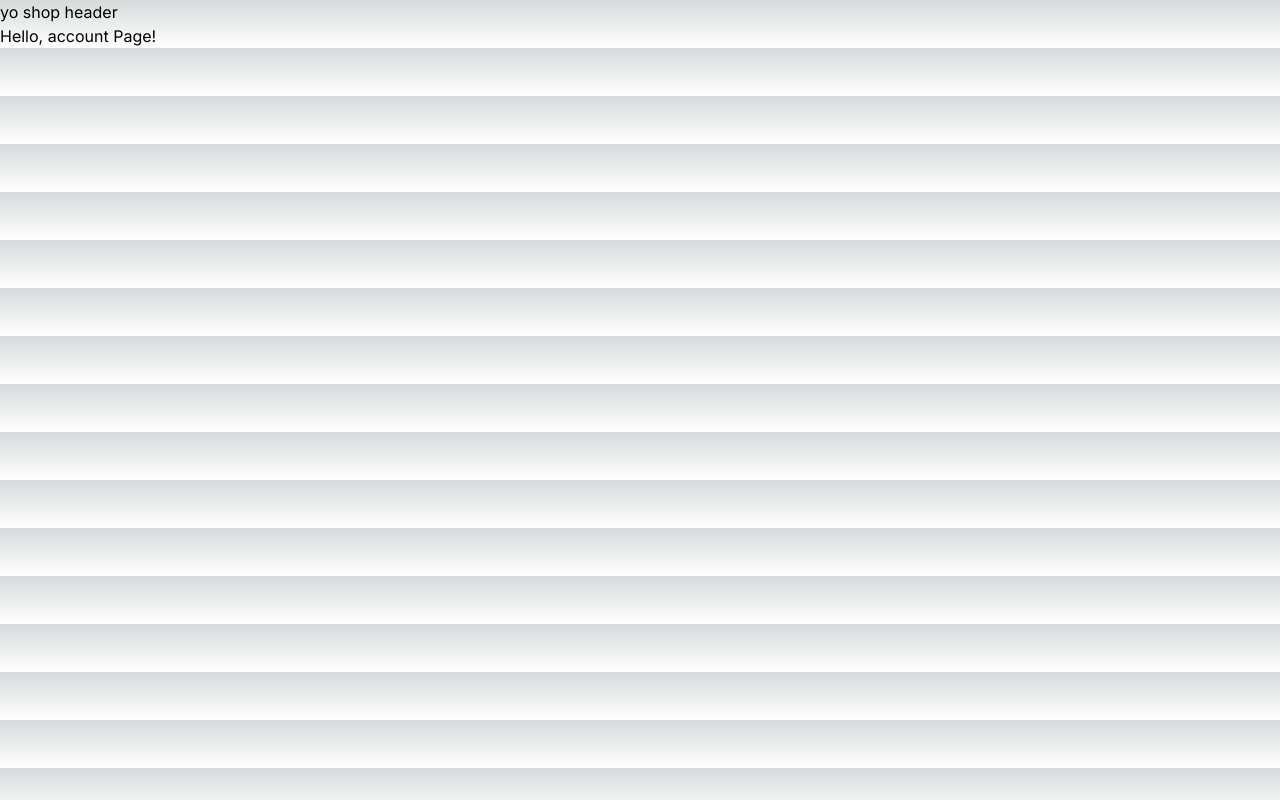
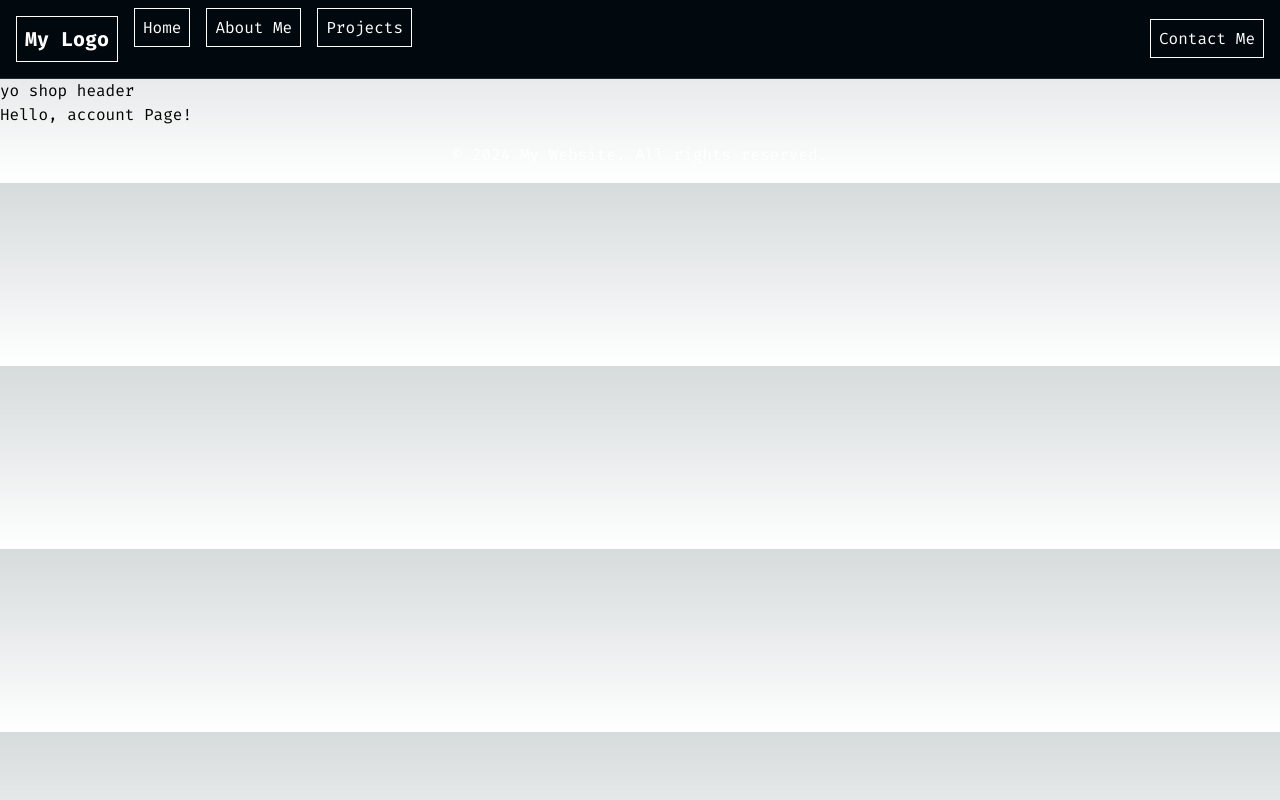
Before and after one commit to prem-banker/pro-folio, a Next.js app: page /account in a window 1280 px wide. Built offline with nearby package versions, Linux system fonts and the light colour scheme.

Commit message:
added header and footer, currently dummy

```diff
--- /dev/null
+++ b/src/app/components/footer.tsx
@@ -0,0 +1,12 @@
+// components/Footer.tsx
+import React from 'react';
+
+const Footer: React.FC = () => {
+  return (
+    <footer className="bg-primaryNavy text-white p-4 mt-auto">
+      <p className="text-center">© 2024 My Website. All rights reserved.</p>
+    </footer>
+  );
+};
+
+export default Footer;
--- /dev/null
+++ b/src/app/components/header.tsx
@@ -0,0 +1,37 @@
+// components/Header.tsx
+import React from 'react';
+import Link from 'next/link';
+
+const Header: React.FC = () => {
+  return (
+    <header className="bg-primaryDarkNavyBlue text-secondaryWhite p-4 border-b border-line">
+      <div className="container mx-auto flex justify-between items-center">
+        <div className="flex space-x-4">
+          <span className="font-sans text-xl font-bold border border-secondaryWhite p-2">My Logo</span>
+          <Link href="/" passHref>
+            <a className="font-sans text-labels border border-secondaryWhite p-2 hover:bg-secondaryLightBlue">
+              Home
+            </a>
+          </Link>
+          <Link href="/about" passHref>
+            <a className="font-sans text-labels border border-secondaryWhite p-2 hover:bg-secondaryLightBlue">
+              About Me
+            </a>
+          </Link>
+          <Link href="/projects" passHref>
+            <a className="font-sans text-labels border border-secondaryWhite p-2 hover:bg-secondaryLightBlue">
+              Projects
+            </a>
+          </Link>
+        </div>
+        <Link href="/contact" passHref>
+          <a className="font-sans text-labels border border-secondaryWhite p-2 hover:bg-secondaryLightBlue">
+            Contact Me
+          </a>
+        </Link>
+      </div>
+    </header>
+  );
+};
+
+export default Header;
--- a/src/app/layout.tsx
+++ b/src/app/layout.tsx
@@ -1,8 +1,12 @@
 import type { Metadata } from "next";
-import { Inter } from "next/font/google";
+import { Fira_Code, Inter } from "next/font/google";
+
 import "./globals.css";
+import Header from "./components/header";
+import Footer from "./components/footer";
 
-const inter = Inter({ subsets: ["latin"] });
+// const inter = Inter({ subsets: ["latin"] });
+const firacode = Fira_Code({ subsets: ["latin"] })
 
 export const metadata: Metadata = {
   title: "Create Next App",
@@ -17,9 +21,13 @@ export default function RootLayout({
   return (
     <html lang="en">
 
-      <body className={inter.className}>
 
-        {children}</body>
+      <body className={firacode.className}>
+        <Header />
+        {children}
+        <Footer />
+      </body>
+
 
     </html>
   );
--- a/src/app/page.tsx
+++ b/src/app/page.tsx
@@ -1,4 +1,5 @@
 import Image from "next/image";
+import {Button} from "@nextui-org/button";
 
 export default function Home() {
   return (
@@ -38,6 +39,13 @@ export default function Home() {
           priority
         />
       </div>
+      <p className="text-primaryDeepNavyBlue">  hii</p>
+      <button className="color-primaryDarkNavyBlue">
+  Primary Butxdton
+</button>
+
+
+
 
       <div className="mb-32 grid text-center lg:max-w-5xl lg:w-full lg:mb-0 lg:grid-cols-4 lg:text-left">
         <a
--- a/tailwind.config.ts
+++ b/tailwind.config.ts
@@ -6,15 +6,85 @@ const config: Config = {
     "./src/components/**/*.{js,ts,jsx,tsx,mdx}",
     "./src/app/**/*.{js,ts,jsx,tsx,mdx}",
   ],
+  // NEW THEME
   theme: {
     extend: {
-      backgroundImage: {
-        "gradient-radial": "radial-gradient(var(--tw-gradient-stops))",
-        "gradient-conic":
-          "conic-gradient(from 180deg at 50% 50%, var(--tw-gradient-stops))",
+      colors: {
+        // Primary colors
+        primaryDarkNavyBlue: '#01080E',
+        primaryLightNavyBlue: '#011627',
+        primaryDeepNavyBlue: '#011221',
+        // Secondary colors
+        secondaryLightBlue: '#607B96',
+        secondaryFluorescentGreen: '#3C9D93',
+        secondaryBrightPurple: '#4D5BCE',
+        secondaryWhite: '#FFFFFF',
+        // Accent colors
+        accentOrange: '#FEA55F',
+        accentBrightGreen: '#43D9AD',
+        accentPastelPink: '#E99287',
+        accentMagenta: '#C98BDF',
+        // Line color
+        line: '#1E2D3D',
+        // Gradients
+        gradient1: '#4D5BCE',
+        gradient2: '#43D9AD',
+      },
+      fontFamily: {
+        sans: ['Fira Code', 'sans-serif'],
+      },
+      fontSize: {
+        headline: '62px',
+        subheadline: '32px',
+        body: '18px',
+        labels: '16px',
+        code: '14px',
+      },
+      boxShadow: {
+        primary: '0 4px 6px rgba(0, 0, 0, 0.1), 0 1px 3px rgba(0, 0, 0, 0.08)',
+      },
+      borderRadius: {
+        '0.5em': '0.5em',
+      },
+      buttonVariants: {
+        primary: {
+          backgroundColor: '#FEA55F',
+          fontColor: '#01080E',
+          hoverBackgroundColor: '#FFAC6B',
+        },
+        default: {
+          backgroundColor: '#1C2B3A',
+          fontColor: '#FFFFFF',
+          hoverBackgroundColor: '#263B50',
+        },
+        ghost: {
+          fontColor: '#FFFFFF',
+          hoverFontColor: '#FFFFFF',
+          borderOpacity: '50%',
+        },
       },
     },
   },
+  variants: {
+    extend: {
+      backgroundColor: ['hover', 'active'],
+      textColor: ['hover', 'active'],
+      borderColor: ['hover', 'active'],
+      borderOpacity: ['hover', 'active'],
+    },
+  },
   plugins: [],
+
+  // OLD THEME
+  // theme: {
+  //   extend: {
+  //     backgroundImage: {
+  //       "gradient-radial": "radial-gradient(var(--tw-gradient-stops))",
+  //       "gradient-conic":
+  //         "conic-gradient(from 180deg at 50% 50%, var(--tw-gradient-stops))",
+  //     },
+  //   },
+  // },
+  // plugins: [],
 };
 export default config;
```
Also changed, not shown: package.json (+7 -6 lines), 1 other file (tests, documents, lock files or other folders).
